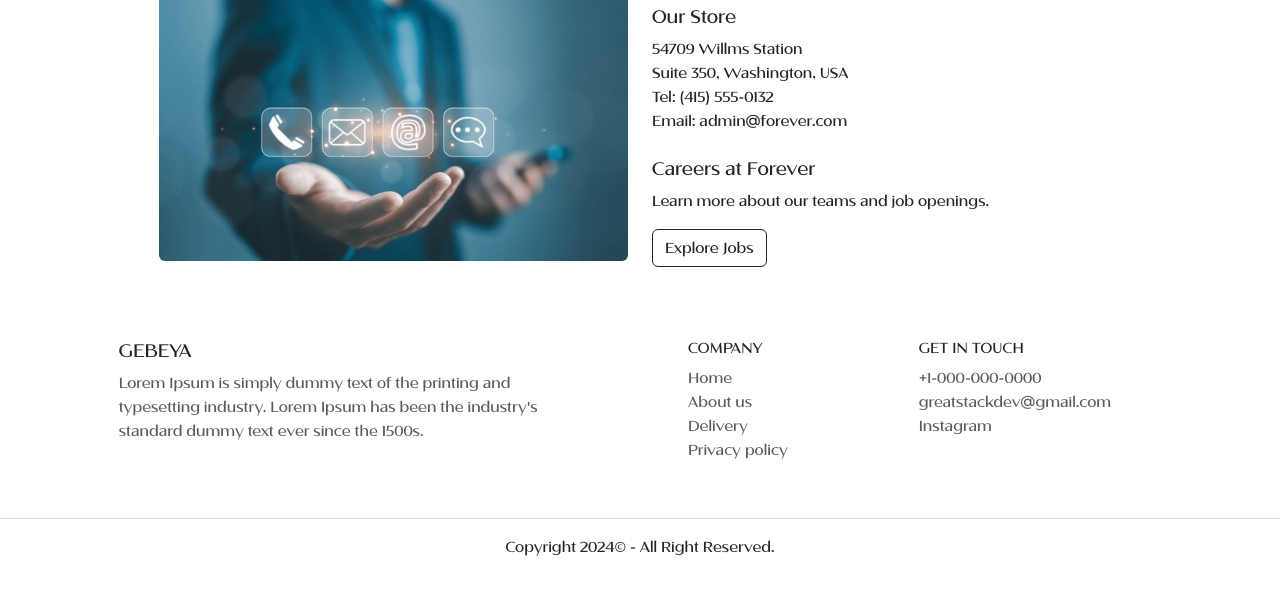
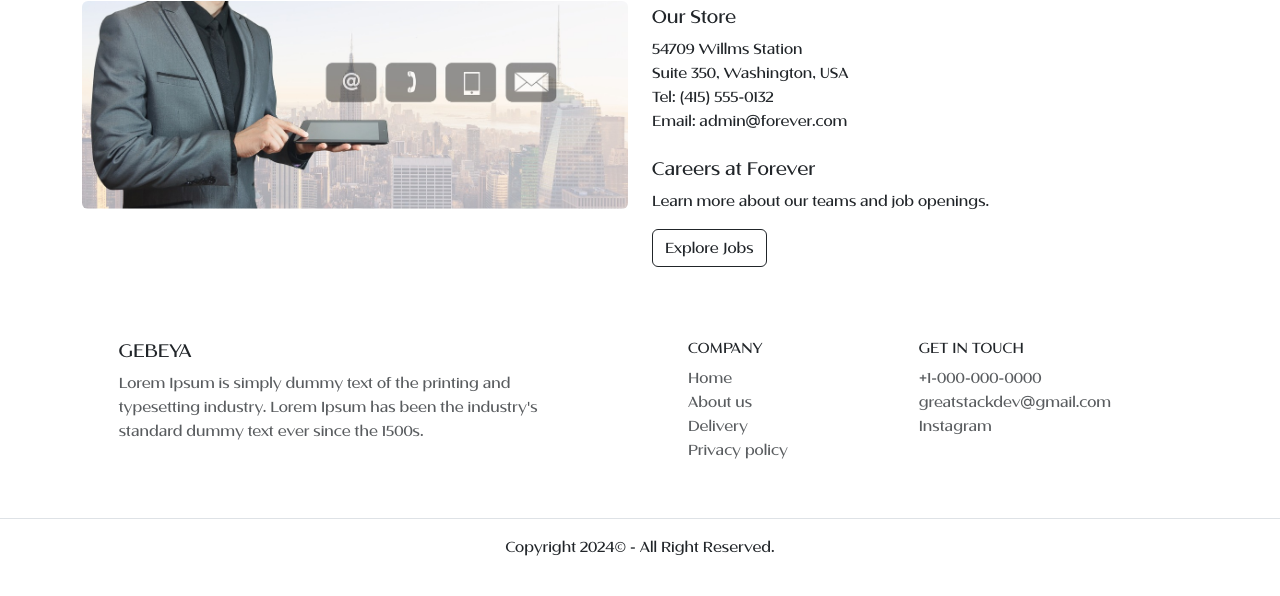
Before and after one commit to Biruk7479/e_commerce_website_2024_25, a website: page Frontend/contact.html in a window 1280 px wide. Shown: the part 204-800 px from the top of the page. Drawn offline with nearby package versions, Linux system fonts and the light colour scheme.

Commit message:
i change the contact.html contact.png to contactus.png

```diff
--- a/Frontend/contact.html
+++ b/Frontend/contact.html
@@ -127,7 +127,7 @@
         <div class="row align-items-center">
             <!-- Image Section -->
             <div class="col-md-6">
-                <img src="assets/images/contact.png" alt="contact us" class="img-fluid rounded">
+                <img src="assets/images/contactus.png" alt="contact us" class="img-fluid rounded">
             </div>
             <!-- Text Section -->
             <div class="col-md-6">
```
